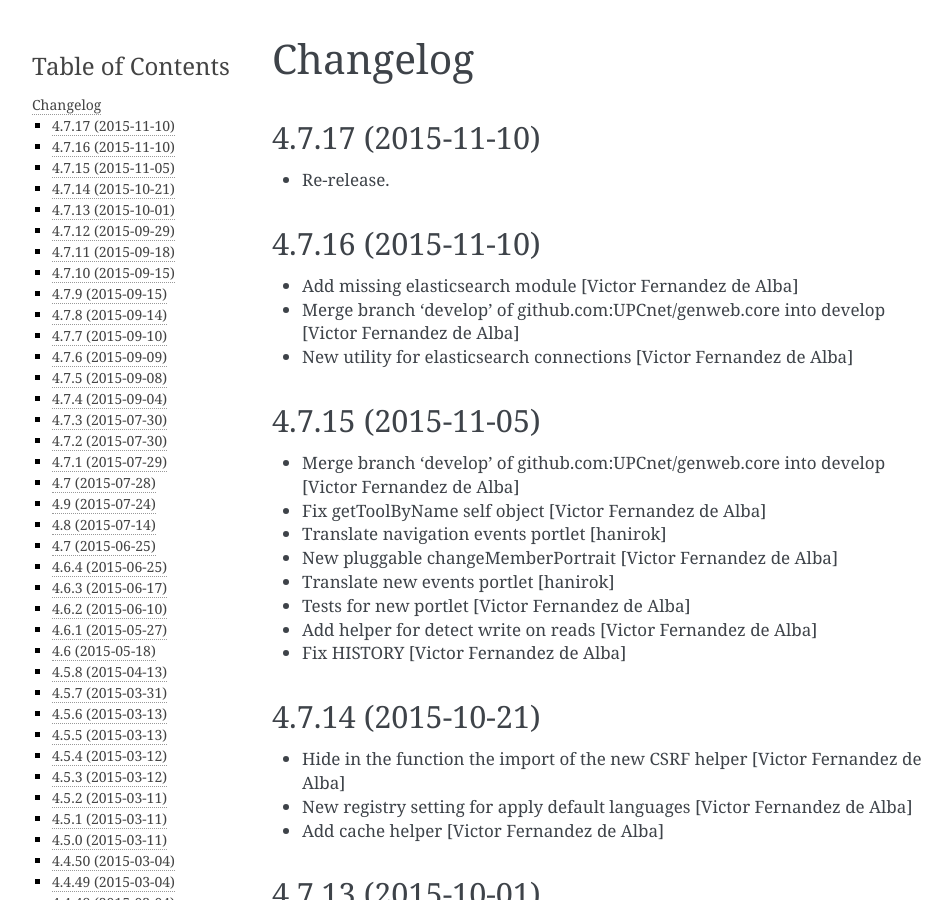
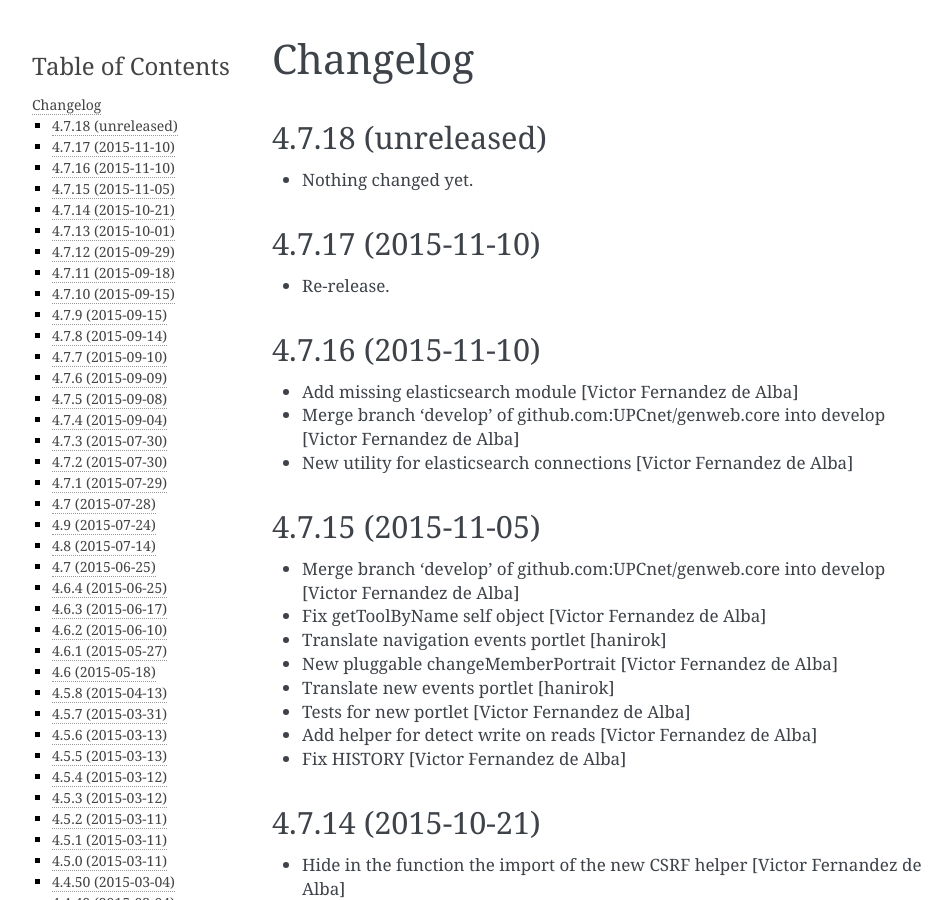
Before and after one commit to UPCnet/genweb.core, a Sphinx documentation site: the page built from docs/HISTORY.rst, in a window 1280 px wide and 900 px high. Shown: the whole window, without its empty margins (148-1100 px from the left). Built offline with Sphinx 7.4.7, drawn with Linux system fonts in a browser that asks for light colours.

Commit message:
Back to development: 4.7.18

```diff
--- a/docs/HISTORY.rst
+++ b/docs/HISTORY.rst
@@ -1,5 +1,11 @@
 Changelog
 =========
+
+4.7.18 (unreleased)
+-------------------
+
+- Nothing changed yet.
+
 
 4.7.17 (2015-11-10)
 -------------------
--- a/setup.py
+++ b/setup.py
@@ -1,7 +1,7 @@
 from setuptools import setup, find_packages
 import os
 
-version = '4.7.17'
+version = '4.7.18.dev0'
 
 README = open('README.rst').read()
 HISTORY = open(os.path.join('docs', 'HISTORY.rst')).read()
```
